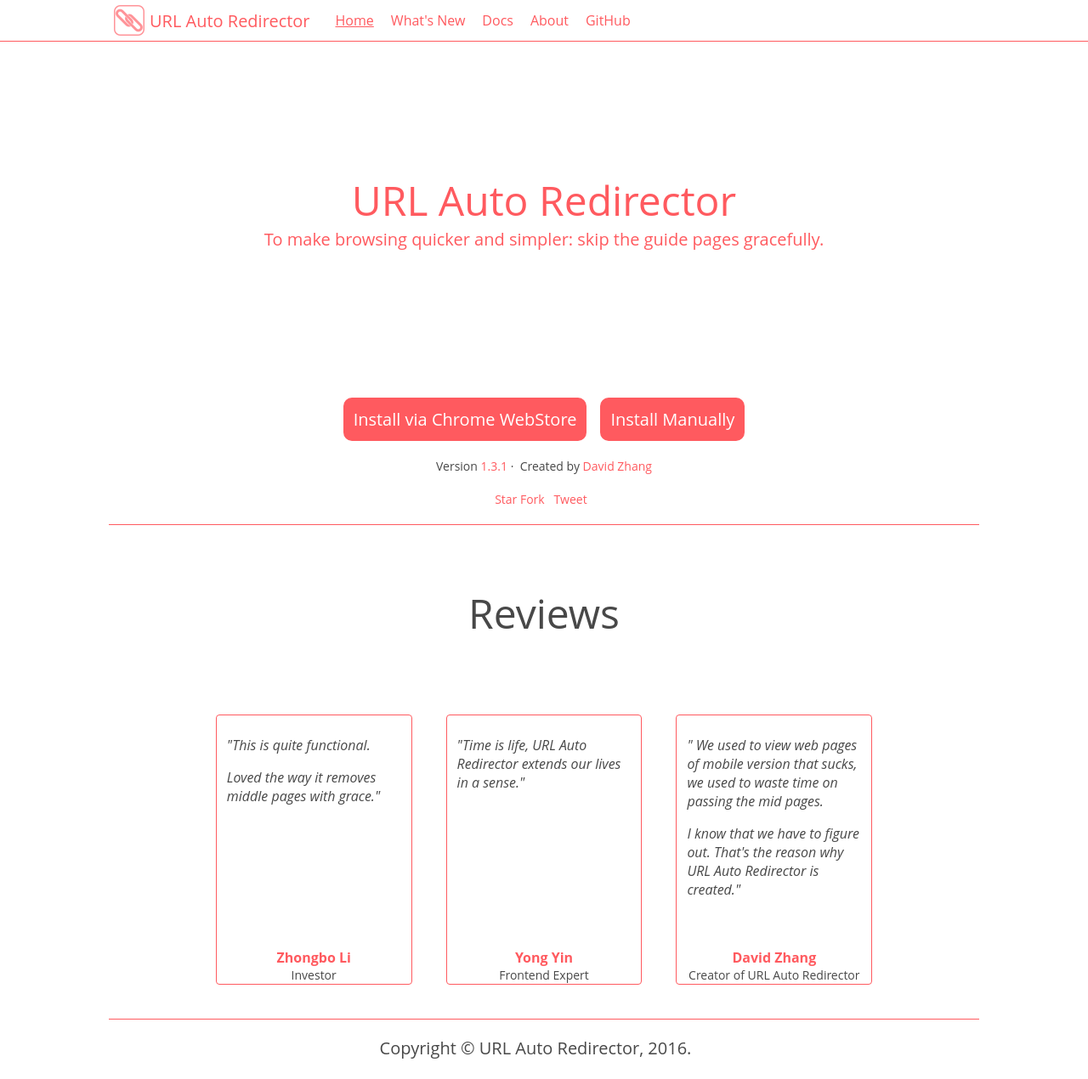
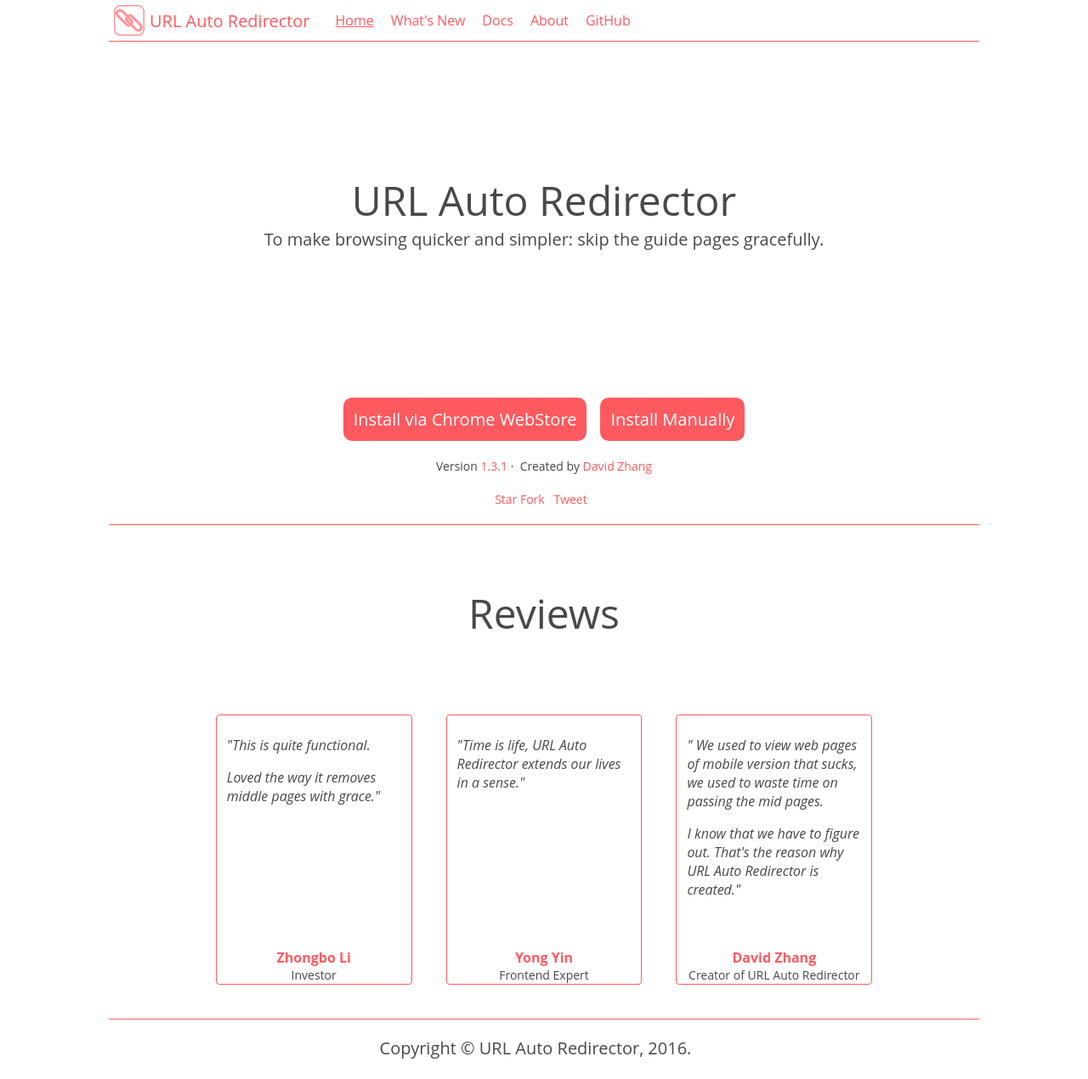
Before and after one commit to URLAutoRedirector/urlautoredirector.github.io, a Jekyll site: the page built from _docs/index.html, in a window 1280 px wide. Shown: the whole page at 85% size. Built offline with Jekyll 4.4.1, drawn with Linux system fonts in a browser that asks for light colours; comment, search, counter and statistics services are not loaded.

Commit message:
Opt style

```diff
--- a/css/style.css
+++ b/css/style.css
@@ -21,8 +21,6 @@
 }
 nav{
   color: #ff5a5f;
-  border-bottom: #ff5a5f solid 1px;
-  width: 100%;
 }
 .nav-container{
   display: flex;
@@ -30,6 +28,7 @@
   margin-left: auto;
   margin-right: auto;
   width: 1024px;
+  border-bottom: #ff5a5f solid 1px;
 }
 .icon{
   height: 48px;
@@ -65,12 +64,10 @@
 .ext-name{
   padding-top: 15%;
   font-size: 48px;
-  color: #ff5a5f;
 }
 .ext-desc{
   font-size: 20px;
   padding-bottom: 15%;
-  color: #ff5a5f;
 }
 .install{
   margin-left: auto;
```
